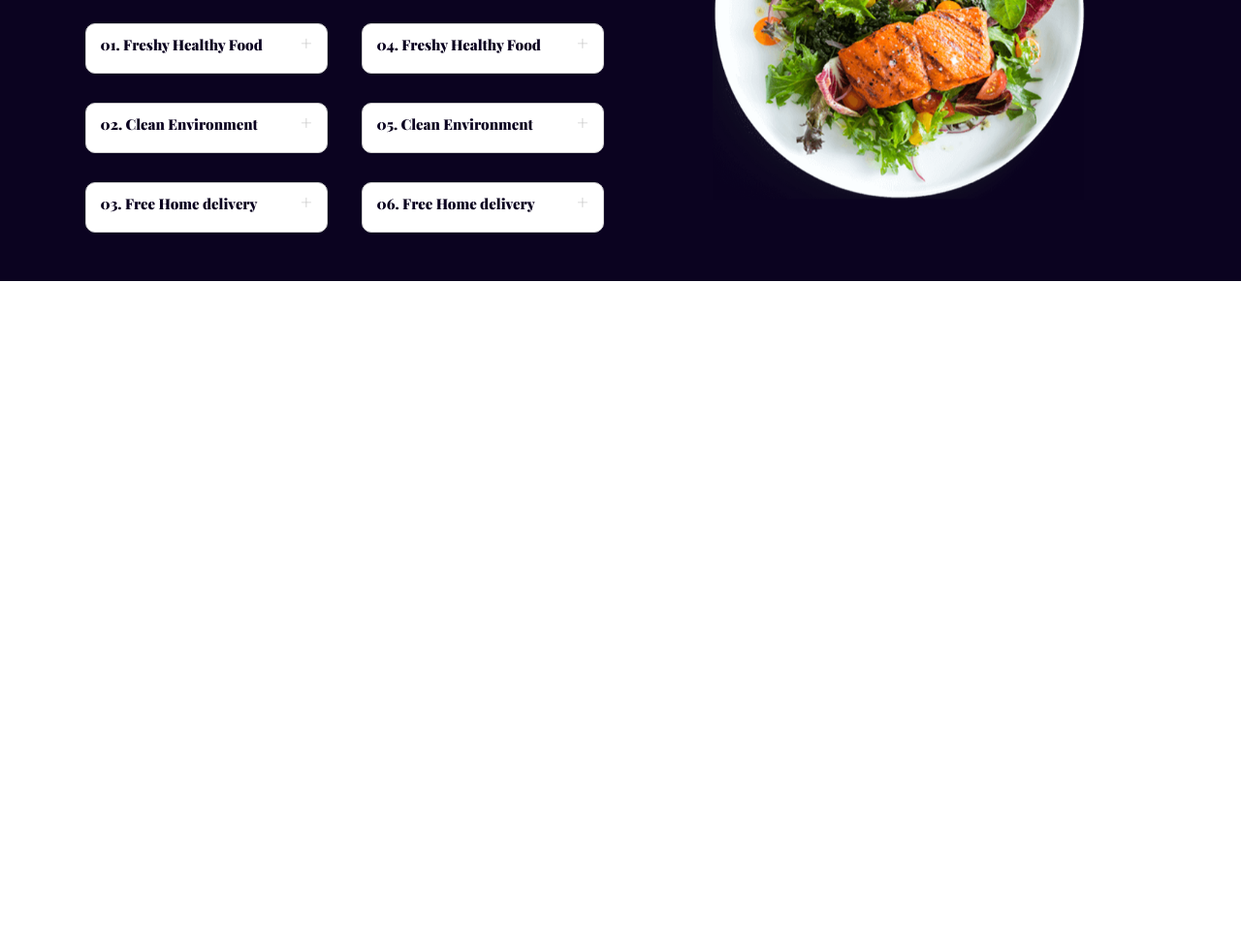
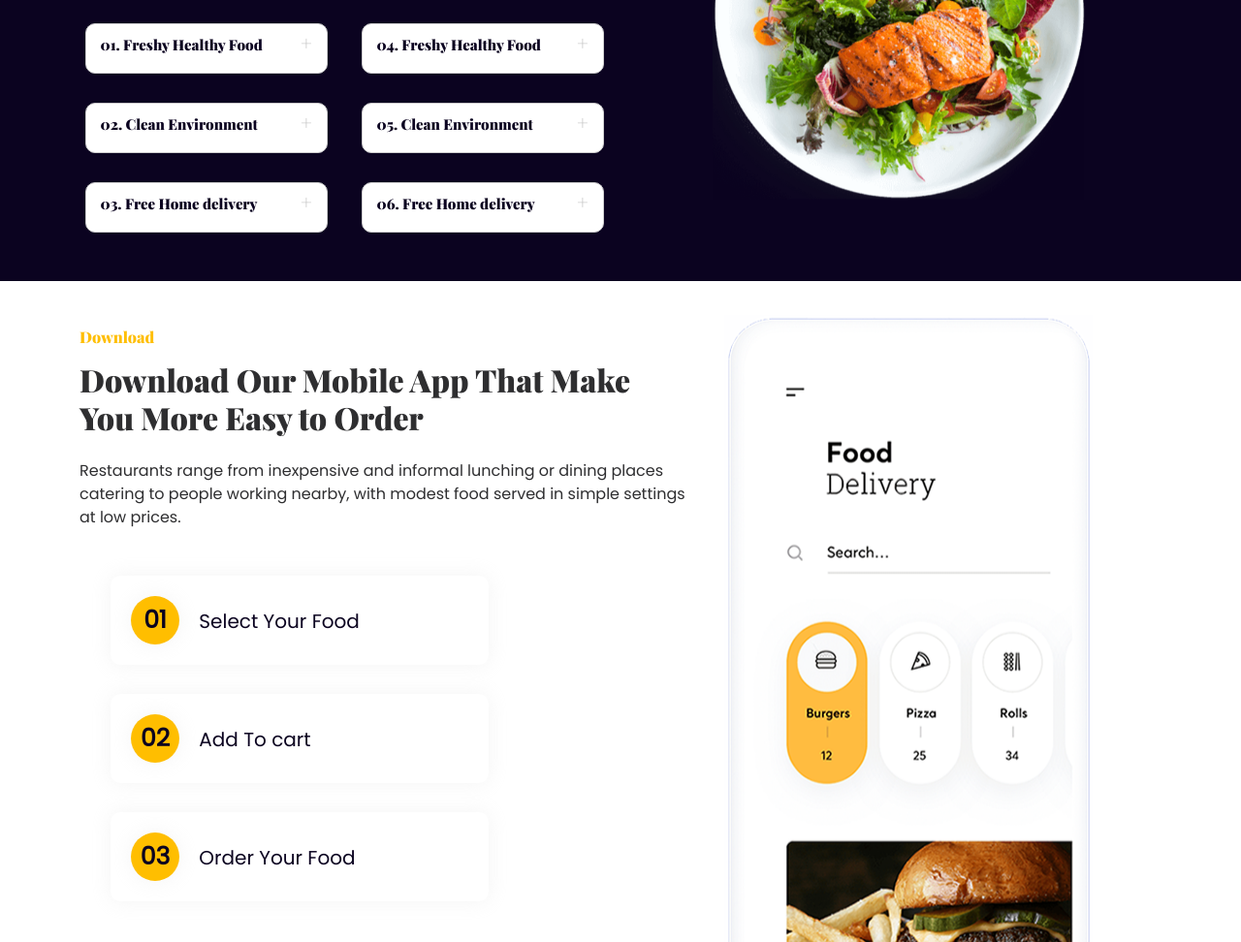
Before and after one commit to WilsonKinyua/restaurant-template, a plain HTML site: page index.html in a window 1280 px wide. Shown: the part 1306-2278 px from the top of the page at 97% size. Before the commit the page ends 1596 px from the top, so only its background shows below. Drawn offline with nearby package versions, Linux system fonts and the light colour scheme.

```diff
--- a/css/style.css
+++ b/css/style.css
@@ -38,6 +38,10 @@
 
 .btn-outline-dark {
   background-color: transparent;
+}
+
+.color-primary {
+  color: var(--color-primary);
 }
 
 /* navbar */
@@ -190,6 +194,67 @@
 
 /* =============================================== */
 
+/* download section */
+
+.download-app {
+  animation: download-animation 3s infinite linear;
+}
+@keyframes download-animation {
+  0% {
+    transform: translate(0, 0);
+  }
+  50% {
+    transform: translate(0, -20px);
+  }
+  100% {
+    transform: translate(0, 0);
+  }
+}
+
+/* ========= download list steps ==============*/
+.download-content li {
+  list-style-type: none;
+  display: block;
+  padding: 20px 20px 20px;
+  background-color: #ffffff;
+  border-radius: 10px;
+  -webkit-box-shadow: 0px 0px 20px 0px #dddddd52;
+  box-shadow: 0px 0px 20px 0px #dddddd52;
+  margin-bottom: 30px;
+  max-width: 390px;
+  font-weight: 500;
+  font-size: 20px;
+  color: #0b0320;
+  -webkit-transition: 0.5s all ease;
+  transition: 0.5s all ease;
+  border: 1px solid transparent;
+}
+
+.download-content li:hover {
+  border: 1px solid #ffbe00;
+}
+
+.download-content li span {
+  width: 50px;
+  height: 50px;
+  line-height: 50px;
+  border-radius: 50%;
+  text-align: center;
+  background-color: #ffbe00;
+  color: #0b0320;
+  display: inline-block;
+  font-weight: 600;
+  font-size: 25px;
+  margin-right: 15px;
+  -webkit-box-shadow: 0px 0px 20px 0px #dddddd52;
+  box-shadow: 0px 0px 20px 0px #dddddd52;
+}
+
+.app-icons:hover {
+  transform: scale(1.1);
+}
+/* ==========download list steps end ================= */
+
 /* make image responsive on small device */
 @media (max-width: 600px) {
   .home-content {
--- a/index.html
+++ b/index.html
@@ -210,18 +210,57 @@
         </div>
     </section>
     <!-- about section end -->
+
+    <!-- download app section -->
+    <section class="download m-5">
+        <div class="container">
+            <div class="row">
+                <div class="col-md-7">
+                    <h6 class="color-primary">Download</h6>
+                    <h2 class="mt-3">
+                        Download Our Mobile App That Make <br> You More Easy to Order
+                    </h2>
+                    <p class="mt-4">
+                        Restaurants range from inexpensive and informal lunching or dining places catering to people
+                        working nearby, with modest food served in simple settings at low prices.
+                    </p>
+                    <div class="download-content mt-5">
+                        <ul class="download-list">
+                            <li>
+                                <span>01</span> Select Your Food
+                            </li>
+                            <li>
+                                <span>02</span> Add To cart
+                            </li>
+                            <li>
+                                <span>03</span> Order Your Food
+                            </li>
+                        </ul>
+                        <a href="">
+                            <div class="mt-5">
+                                <span>
+                                    <img class="app-icons" src="img/google-store.png" alt="">
+                                </span>
+                                <span style="margin-left:20px">
+                                    <img class="app-icons" src="img/app-store.png" alt="">
+                                </span>
+                            </div>
+                        </a>
+                    </div>
+                </div>
+                <div class="col-md-5">
+                    <div class="download-app">
+                        <img src="img/download1.png" alt="">
+                    </div>
+                </div>
+            </div>
+        </div>
+    </section>
     <script src="https://cdn.jsdelivr.net/npm/bootstrap@5.1.1/dist/js/bootstrap.bundle.min.js"
         integrity="sha384-/bQdsTh/da6pkI1MST/rWKFNjaCP5gBSY4sEBT38Q/9RBh9AH40zEOg7Hlq2THRZ"
         crossorigin="anonymous"></script>
     <script src="js/jquery.min.js"></script>
-    <script>
-        $(document).ready(function () {
-            $('.faq-heading').click(function () {
-
-                $(this).parent('li').toggleClass('the-active').find('.faq-text').slideToggle();
-            });
-        })
-    </script>
+    <script src="js/scripts.js"></script>
 </body>
 
 </html>
--- /dev/null
+++ b/js/scripts.js
@@ -0,0 +1,9 @@
+$(document).ready(function () {
+  $(".faq-heading").click(function () {
+    $(this)
+      .parent("li")
+      .toggleClass("the-active")
+      .find(".faq-text")
+      .slideToggle();
+  });
+});
```
Also changed, not shown: img/app-store.png (added), img/download1.png (added), img/google-store.png (added).
